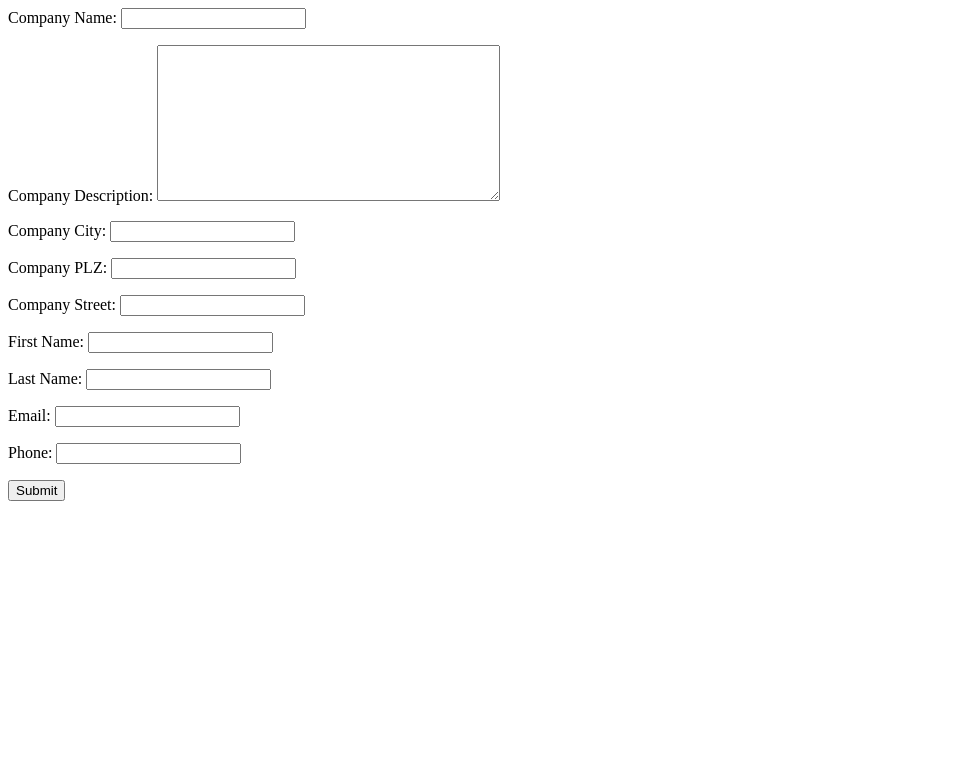
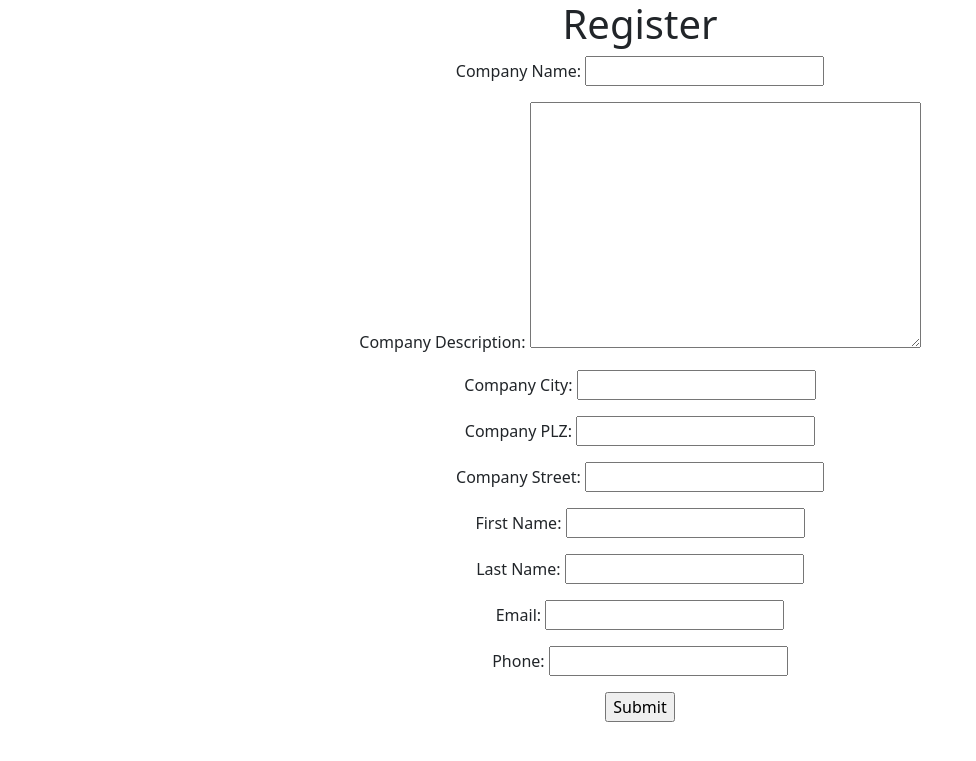
Before and after one commit to Nycz-lab/S3Speedjob, a Django app: page /register/ in a window 1280 px wide. Shown: the top 761 px of the page, without its empty margins (0-976 px from the left). Run offline with Django 3.2, Linux system fonts and the light colour scheme.

Commit message:
visual update

```diff
--- a/speedjob/jobapp/admin.py
+++ b/speedjob/jobapp/admin.py
@@ -1,4 +1,5 @@
 from django.contrib import admin
+
 
 from .models import Company, Contact, Appl
 # Register your models here.
--- a/speedjob/jobapp/templates/jobapp/companies.html
+++ b/speedjob/jobapp/templates/jobapp/companies.html
@@ -1,12 +1,17 @@
 <html>
   <head>
     <title>Companies</title>
+    <link href="https://cdn.jsdelivr.net/npm/bootstrap@5.1.3/dist/css/bootstrap.min.css" rel="stylesheet" integrity="sha384-1BmE4kWBq78iYhFldvKuhfTAU6auU8tT94WrHftjDbrCEXSU1oBoqyl2QvZ6jIW3" crossorigin="anonymous">
+    <meta name="viewport" content="width=device-width, initial-scale=1">
+
   </head>
   <body>
+    <div class="text-center">
     {% for company in companies %}
     {% if company.company_approved == True %}
       <h3><li><a href={% url 'company' company.id %}>{{company.id}} Name: {{company.company_name}} Descr: {{company.company_description}}</li></h3>
     {% endif %}
     {% endfor %}
+  </div>
   </body>
 </html>
--- a/speedjob/jobapp/templates/jobapp/company.html
+++ b/speedjob/jobapp/templates/jobapp/company.html
@@ -1,8 +1,12 @@
 <html>
   <head>
     <title>Company: {{company.company_name}} {{company.id}} </title>
+    <link href="https://cdn.jsdelivr.net/npm/bootstrap@5.1.3/dist/css/bootstrap.min.css" rel="stylesheet" integrity="sha384-1BmE4kWBq78iYhFldvKuhfTAU6auU8tT94WrHftjDbrCEXSU1oBoqyl2QvZ6jIW3" crossorigin="anonymous">
+    <meta name="viewport" content="width=device-width, initial-scale=1">
+
   </head>
   <body>
+    <div class="text-center">
       <h1>{{company.id}} Name: {{company.company_name}} Descr: {{company.company_description}}</h1>
       <h2>Address: {{company.company_address_city}}, {{company.company_address_plz}}<h2>
       <h2> {{company.company_address_street}}</h2>
@@ -16,5 +20,6 @@
       {% else %}
       <h1>No Contact Information</h1>
       {% endif %}
+    </div>
   </body>
 </html>
--- a/speedjob/jobapp/templates/jobapp/createAppl.html
+++ b/speedjob/jobapp/templates/jobapp/createAppl.html
@@ -1,15 +1,19 @@
 <html>
 <head>
   <title>Create Application</title>
+  <link href="https://cdn.jsdelivr.net/npm/bootstrap@5.1.3/dist/css/bootstrap.min.css" rel="stylesheet" integrity="sha384-1BmE4kWBq78iYhFldvKuhfTAU6auU8tT94WrHftjDbrCEXSU1oBoqyl2QvZ6jIW3" crossorigin="anonymous">
+  <meta name="viewport" content="width=device-width, initial-scale=1">
+
 </head>
 <body>
 
-
+<div class="text-center">
+  <h1>Register</h1>
   <form action="{% url 'register' %}" method="post">
     {% csrf_token %}
     {{ form.as_p }}
     <input type="submit" value="Submit">
   </form>
-
+</div>
 </body>
 </html>
--- a/speedjob/speedjob/settings.py
+++ b/speedjob/speedjob/settings.py
@@ -27,7 +27,7 @@ SECRET_KEY = config("SECRET_KEY")
 # SECURITY WARNING: don't run with debug turned on in production!
 DEBUG = True
 
-ALLOWED_HOSTS = []
+ALLOWED_HOSTS = ['84.168.216.164']
 
 
 # Application definition
```
Also changed, not shown: speedjob/jobapp/templates/jobapp/index.html (+17 -2 lines), speedjob/jobapp/templates/jobapp/search.html (+7 -0 lines), speedjob/jobapp/templates/jobapp/search_results.html (+7 -0 lines).
